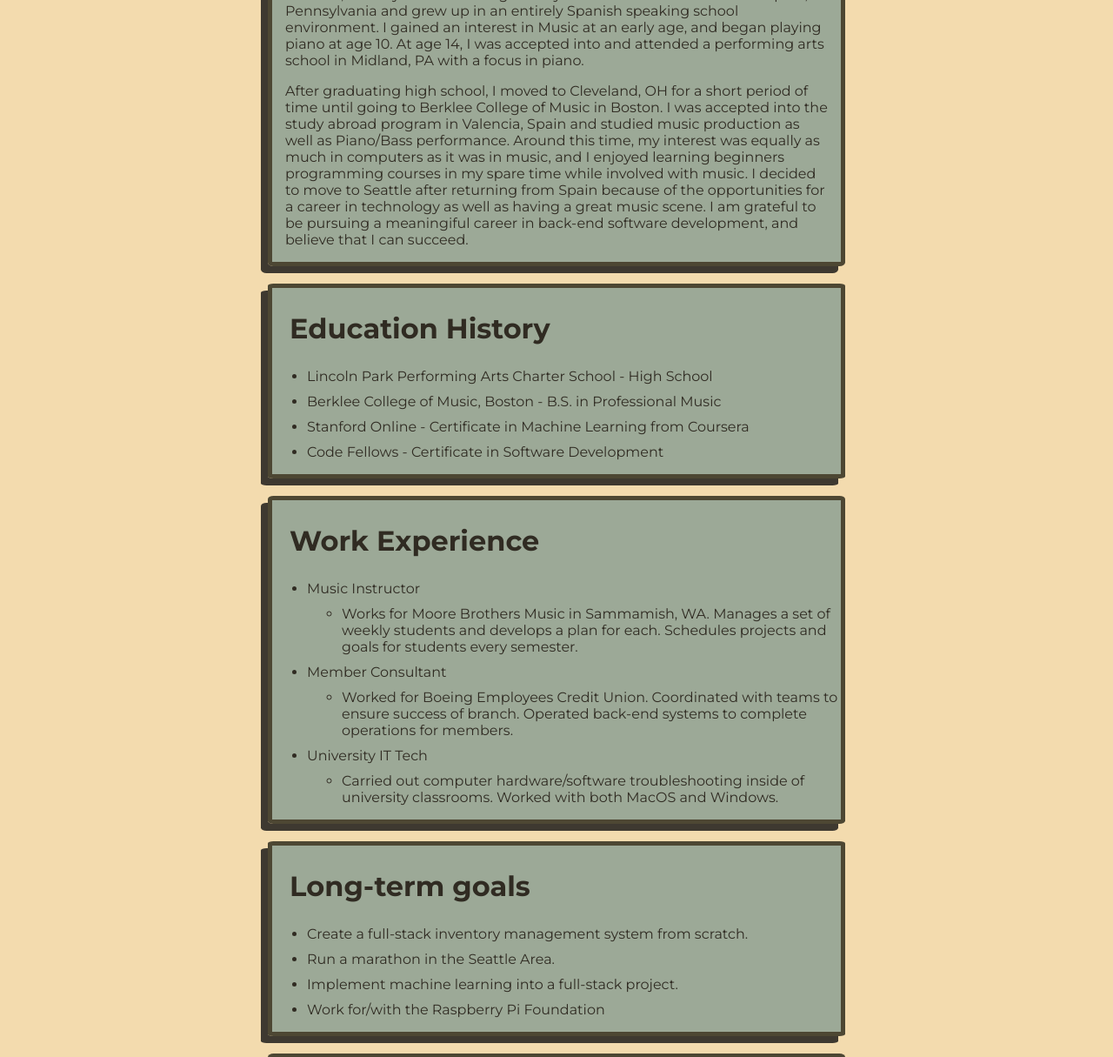
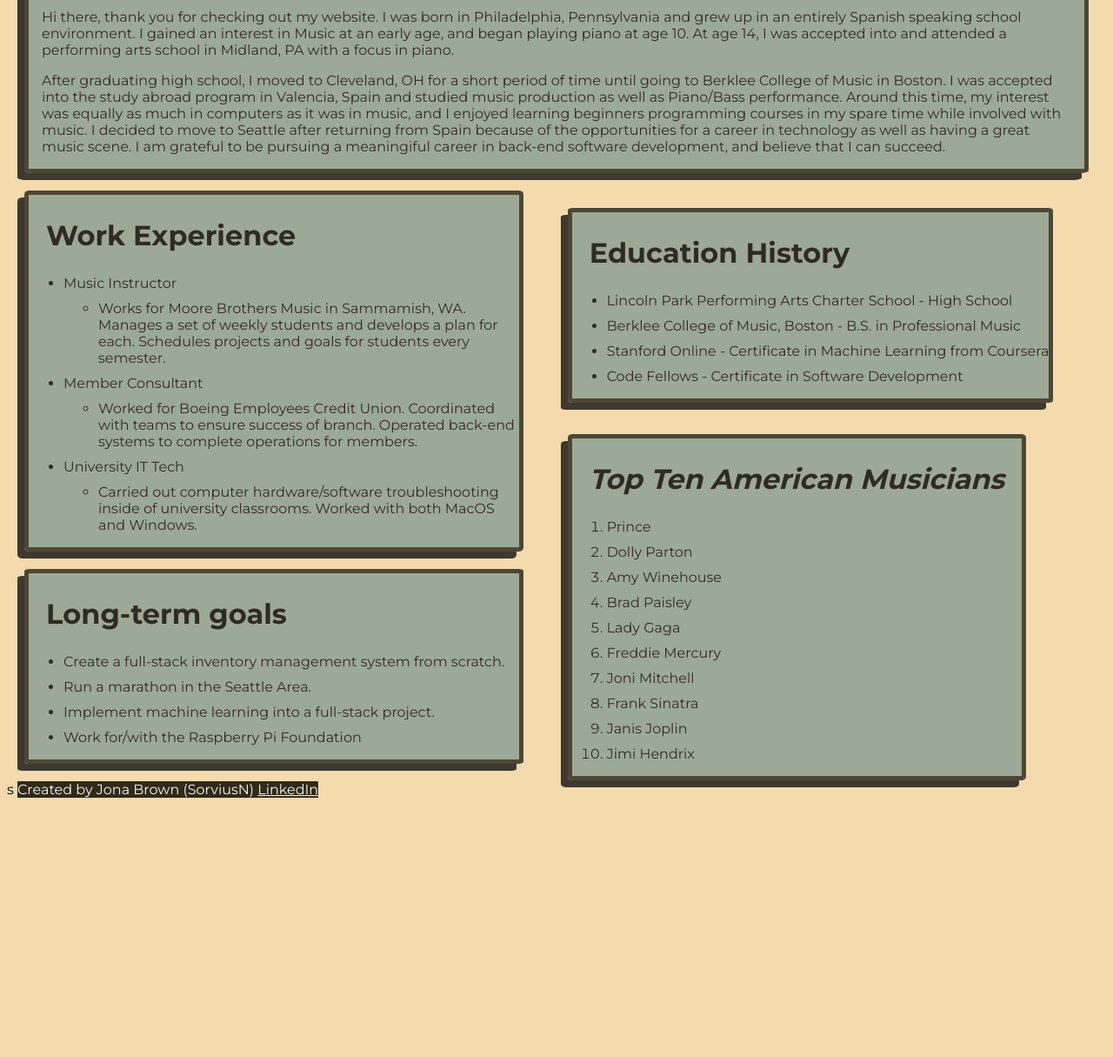
Before and after one commit to SorviusN/AboutMe, a plain HTML site: page index.html in a window 1280 px wide. Shown: the part 461-1676 px from the top of the page at 87% size. After the commit the page ends 1386 px from the top, so only its background shows below. Drawn offline with Linux system fonts and the light colour scheme.

Commit message:
Added JS code

```diff
--- a/css/style.css
+++ b/css/style.css
@@ -4,7 +4,12 @@
 }
 
 body {
-  background-color: #e4aa3e6b}
+  background-color: #e4aa3e6b;
+}
+
+main {
+ position: relative;
+ }
 
 h1 {
   margin: 20px auto;
@@ -34,27 +39,57 @@ li {
 header {
   justify-content: center;
   align-content: center;
+  text-align: center;
+  background-color: #181306e1;
+  opacity: 0.9;
+  border-radius: 1%;
 }
 
 #intro-img {
   width: 25%;
   border-radius: 3%;
-  float: right;
-  margin-top: 6%;
+  margin-right: 10%;
 }
 
 #secondary-img {
   border-radius: 3%;
   width: 25%;
+  margin-left: 10%;
 }
 
-.main-sections {
+
+ #intro {
   border: solid #181306e1 5px;
   border-radius: 1%;
-  margin: 20px 300px;
+  margin: 20px;
   background-color: #4477809f;
   box-shadow: -.5em .5em #111111;
   opacity: 0.8;
+}
+
+#top-ten {
+  bottom: 0;
+}
+
+.left-sections {
+  border: solid #181306e1 5px;
+  border-radius: 1%;
+  margin: 20px;
+  margin-right: 53%;
+  background-color: #4477809f;
+  box-shadow: -.5em .5em #111111;
+  opacity: 0.8;
+}
+
+.right-sections {
+  border: solid #181306e1 5px;
+  border-radius: 1%;
+  margin: 20px;
+  margin-left: 51%;
+  background-color: #4477809f;
+  box-shadow: -.5em .5em #111111;
+  opacity: 0.8;
+  position: absolute;
 }
 
 footer {
@@ -62,4 +97,6 @@ footer {
   color: whitesmoke;
   display: inline-block;
   border-radius: 1%;
+  position: sticky;
+  text-align: center;
 }
--- a/index.html
+++ b/index.html
@@ -20,7 +20,7 @@
   <img src="./img/imgforAboutMe.jpg" id="secondary-img">
   </header>
   <main>
-    <section id= "intro" class= "main-sections">
+    <section id= "intro">
       <article class="section-content">
         <h2>Welcome!</h2>
         <p>Hi there, thank you for checking out my website. I was born in Philadelphia, Pennsylvania and grew up in an entirely Spanish speaking school
@@ -35,7 +35,7 @@
       </article>
     </section>
 
-    <section id="education-history" class="main-sections">
+    <section id="education-history" class="right-sections">
       <article class="section-content">
         <h2>Education History </h2>
         <ul>
@@ -47,7 +47,7 @@
       </article>
     </section>
 
-    <section id="job-experience" class="main-sections">
+    <section id="job-experience" class="left-sections">
       <article class="section-content">
         <h2>Work Experience</h2>
         <ul class="job-list">
@@ -63,7 +63,7 @@
       </article>
     </section>
 
-    <section id= "goals" class="main-sections">
+    <section id= "goals" class="left-sections">
       <h2>Long-term goals</h3>
       <ul class="goals-list">
         <li>Create a full-stack inventory management system from scratch.</li>
@@ -72,8 +72,8 @@
         <li>Work for/with the Raspberry Pi Foundation</li>
       </ul>
     </section>
-
-    <section id="top-ten" class="main-sections">
+s
+    <section id="top-ten" class="right-sections">
       <h2><em>Top Ten American Musicians</em></h2>
       <ol class="top-ten-list">
         <li>Prince</li>
@@ -92,7 +92,7 @@
     <footer> Created by Jona Brown (SorviusN) <a href="https://www.linkedin.com/in/jona-brown-a50946175/" target="blank" style="color: whitesmoke;">LinkedIn</a></footer>
 
   </main>
-  <script src="./js/script.js"></script>
+  <!-- <script src="./js/script.js"></script> -->
 </body>
 
 </html>
--- a/js/script.js
+++ b/js/script.js
@@ -2,14 +2,35 @@
 
 //console.log('Welcomes user to webpage.');
 
-let amountCorrect = 0;
+//for (let a = 0; a < 5; a++) {
+//  console.log(n,' value at loop start');
+//  answers[n] = prompt(questions[n]);
+//  if ( answers[n].toLowerCase() === 'yes' || answers[n].toLowerCase() ==='no') {
 
-let userName = prompt('Greetings! I hope you are well. What is your name?');
+//  }
+//  else {
+//    alert('Sorry, not a valid answer..please try again.');
+//    a--
+//  }
+//}
 
+
+let amountCorrect = 0; // Tracker for amount of questions answered correctly
+
+let userName;
+
+function checkUser() {
+  while(!userName);
+  userName = prompt('Greetings! Before we begin, what is your name?'); // Prompts user for a name.
+  return userName;
+}
+
+checkUser();
+
+console.log('Username is ' + userName + '.');
+
+function firstQuestion() {
   let ageQuestion = prompt('Hello there ' + userName + '! Welcome to my webpage. How old do you think I am? Please enter in a number (Hint: It\'s between 20 and 30).');
-
-// Prompts the user for a question
-
   if (ageQuestion === '24') {
     amountCorrect++;
     //console.log('That is correct, great guessing!');
@@ -19,6 +40,9 @@ else {
     //console.log('So close! Thanks for trying :), I am 24.');
     alert('So close! Thanks for trying :), I am 24.');
   }
+}
+
+firstQuestion();
 
 let birthdayQuestion = prompt('Second question - In what month was I born?');
 
@@ -68,7 +92,7 @@ else {
   alert('Good guess! I speak two languages - Spanish and English.');
 }
 
-let animalQuestion = prompt('Last question - Can you guess my favorite animal? Hint: it\'s a reptile.');
+let animalQuestion = prompt('Last question - Can you guess my favorite animal? (Hint: it\'s a reptile.)');
 
 animalQuestion = animalQuestion.toLowerCase();
 
@@ -82,11 +106,10 @@ else {
   alert('While I probably like ' + animalQuestion + ' as well, my favorite animal is the turtle. I enjoy their resilience and laid-back lifestyle.');
 }
 
-
-console.log('creating variable named myAnswer for the answer to the numbers question.');
+//creating variable named myAnswer for the answer to the numbers question.
 let myAnswer = 2;
 
-console.log('creating variable named countDown for the amount of guesses left for the user as well as decrementing a counter for the while loop.');
+//creating variable named countDown for the amount of guesses left for the user as well as decrementing a counter for the while loop
 let countDown = 4;
 
 console.log('pre-initializing num for the while loop. Not entirely sure if necessary.');
@@ -118,7 +141,7 @@ let artists = [
   'prince',
   'dolly parton',
   'amy winehouse',
-  'micheal jackson'
+  'micheal jackson',
   'chet atkins',
   'lady gaga',
   'freddie mercury',
```
Lines whose indentation alone changed are shown as unchanged.
